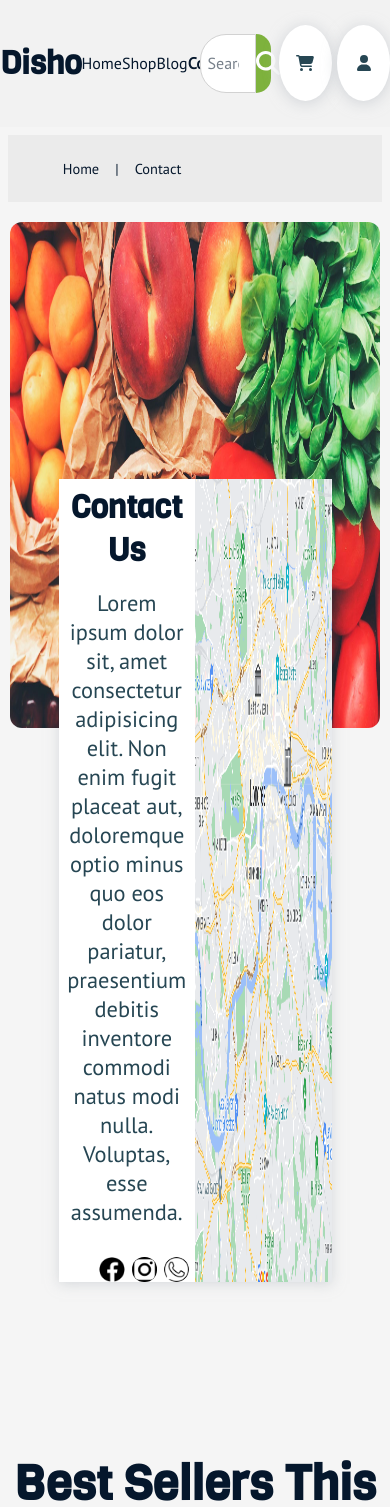
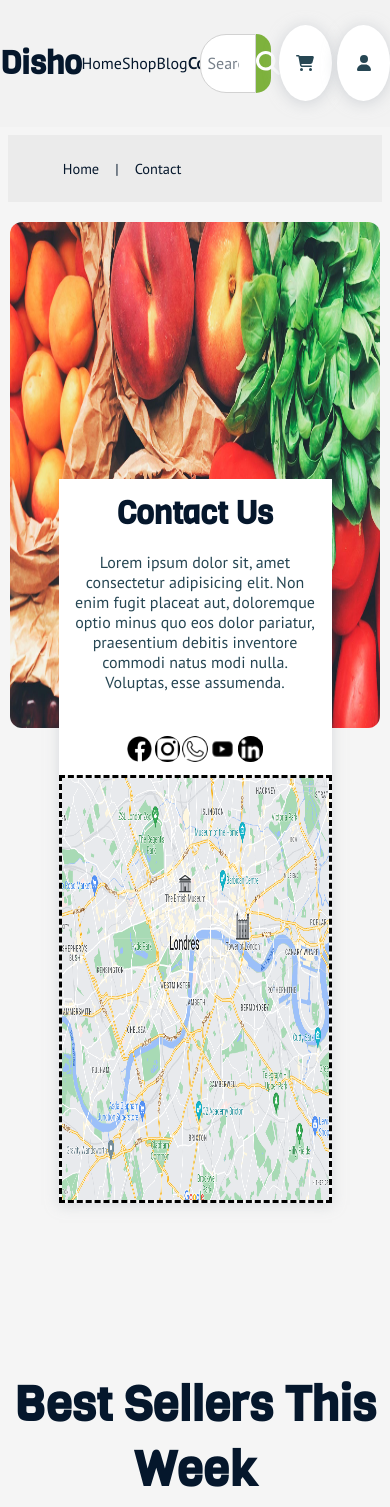
Before and after one commit to FelipeMacedo315/Bookstore, a Vue app in the folder disho/: page /contact in a window 390 px wide. Shown: the top 1507 px of the page. Built offline with nearby package versions, Linux system fonts and the light colour scheme.

Commit message:
pagina CONTACT responsiva

```diff
--- a/disho/src/views/Blog.vue
+++ b/disho/src/views/Blog.vue
@@ -18,7 +18,9 @@
     </div>
   </main>
   <main v-else>
-    <h1>carrgando</h1>
+    <div class="no-results">
+      <h1>Procurando noticias</h1>
+    </div>
   </main>
 </template>
 
@@ -86,4 +88,11 @@ export default {
     background-color: transparent;
   }
 }
+@media (max-width: 768px) {
+  .post {
+    button {
+      width: 100%;
+    }
+  }
+}
 </style>
--- a/disho/src/views/Contact.vue
+++ b/disho/src/views/Contact.vue
@@ -10,8 +10,8 @@
       <div class="infos">
         <h1 class="logo">Contact Us</h1>
         <p class="txt-subtitle">
-          Lorem ipsum dolor sit, amet consectetur adipisicing elit. Non enim fugit placeat aut, doloremque optio minus quo eos dolor
-          pariatur, praesentium debitis inventore commodi natus modi nulla. Voluptas, esse assumenda.
+          Lorem ipsum dolor sit, amet consectetur adipisicing elit. Non enim fugit placeat aut, doloremque optio minus quo eos
+          dolor pariatur, praesentium debitis inventore commodi natus modi nulla. Voluptas, esse assumenda.
         </p>
         <div class="container-social-media">
           <img class="social-media-icon" src="../assets/facebook.png" alt="facebook-icon" />
@@ -30,32 +30,32 @@
       <div class="delivery-terms">
         <h1 class="logo">Delivery Terms</h1>
         <p class="txt-subtitle">
-          Integer et lacus vel magna tempus dictum et id nunc. Curabitur sit amet purus a quam luctus hendrerit eu quis neque. Suspendisse
-          eget ultrices mi. Donec nec elit ac purus cursus fermentum a eget ligula. Integer nunc risus, aliquet pellentesque accumsan a,
-          sagittis vitae quam. Vivamus dictum eros a massa ullamcorper
+          Integer et lacus vel magna tempus dictum et id nunc. Curabitur sit amet purus a quam luctus hendrerit eu quis neque.
+          Suspendisse eget ultrices mi. Donec nec elit ac purus cursus fermentum a eget ligula. Integer nunc risus, aliquet
+          pellentesque accumsan a, sagittis vitae quam. Vivamus dictum eros a massa ullamcorper
         </p>
         <p id="txt-topics" class="txt-subtitle">Maecenas id risus fermentum</p>
         <p id="txt-topics" class="txt-subtitle">
-          Curabitur at arcu urna. Sed lobortis justo iaculis blandit malesuada. Etiam sit amet enim nec erat malesuada dapibus eget
+          Curabitur at arcu urna. Sed lobortis justo iaculis blandit malesuada. Etiam sit amet enim nec erat malesuada dapibus
+          eget
         </p>
       </div>
       <div class="license-permits">
         <h1 class="logo">Licenses & Permits</h1>
         <p class="txt-subtitle">
-          Aliquam pulvinar ligula eu nulla condimentum aliquam. Suspendisse vel condimentum urna. Vivamus ultricies, dui quis pharetra
-          posuere, enim leo pretium arcu, convallis consectetur
+          Aliquam pulvinar ligula eu nulla condimentum aliquam. Suspendisse vel condimentum urna. Vivamus ultricies, dui quis
+          pharetra posuere, enim leo pretium arcu, convallis consectetur
         </p>
         <p id="txt-topics" class="txt-subtitle">Maecenas id risus fermentum ( 365 Kb)</p>
         <p id="txt-topics" class="txt-subtitle">
-          Fusce in arcu nisl. Proin interdum ullamcorper diam. Sed eget placerat neque, sed lacinia libero. Mauris a metus ut dolor gravida
-          posuere
+          Fusce in arcu nisl. Proin interdum ullamcorper diam. Sed eget placerat neque, sed lacinia libero. Mauris a metus ut
+          dolor gravida posuere
         </p>
       </div>
     </div>
     <Promotion />
   </main>
 </template>
-
 <script>
 import BreadCrumps from "@/components/BreadCrumps.vue";
 import FeaturesVue from "@/components/Features.vue";
@@ -86,18 +86,16 @@ export default {
   box-shadow: 0px 2px 12px rgba(183, 189, 196, 0.503551);
   display: grid;
   grid-template-columns: 50% 50%;
-  // position: relative;
-  // left: 15%;
-  // right: 15%;
-  // bottom: 20vh;
   margin: -30vh 15% 10vh 15%;
+}
 .infos {
   background-color: var(--colorWhite);
   h1 {
-      padding: 5% 5% 0 5%;
+    margin: 5% 5% 0 5%;
   }
   p {
-      padding: 0% 5% 10% 5%;
+    font-size: 1.3em;
+    margin: 0% 5% 10% 5%;
   }
   img {
     margin-left: 10%;
@@ -111,8 +109,6 @@ export default {
     height: 100%;
   }
 }
-}
-
 .texts-contacts {
   display: grid;
   grid-template-columns: 50% 50%;
@@ -138,4 +134,31 @@ export default {
     margin-left: 1%;
   }
 }
+@media (max-width: 768px) {
+  .contacts {
+    grid-template-columns: 100%;
+  }
+  .infos {
+    justify-content: center;
+    img {
+      margin: 0;
+    }
+    p {
+      font-size: 1em;
+    }
+
+    .container-social-media {
+      margin-bottom: 5%;
+    }
+  }
+  .container-img-map {
+    border: dashed;
+    height: 50vh;
+  }
+  .texts-contacts {
+    grid-template-columns: auto;
+    row-gap: 5%;
+    margin-bottom: 10%;
+  }
+}
 </style>
```
Lines whose indentation alone changed are shown as unchanged.
